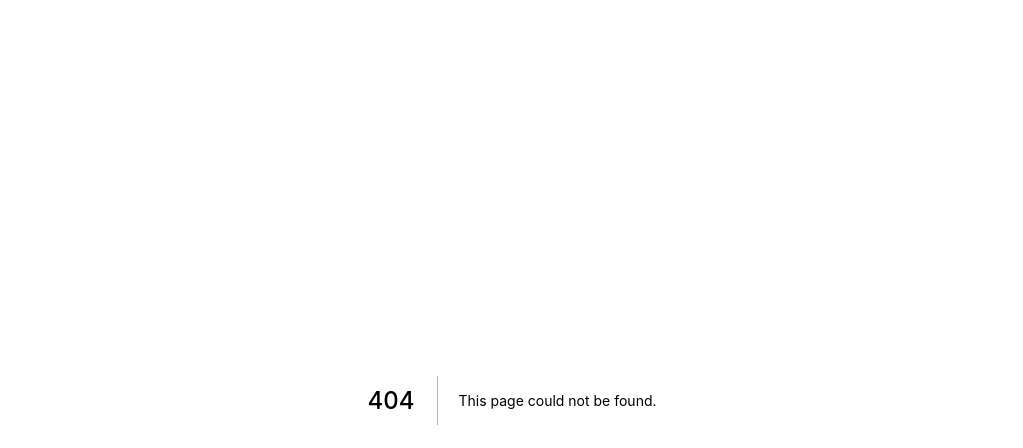
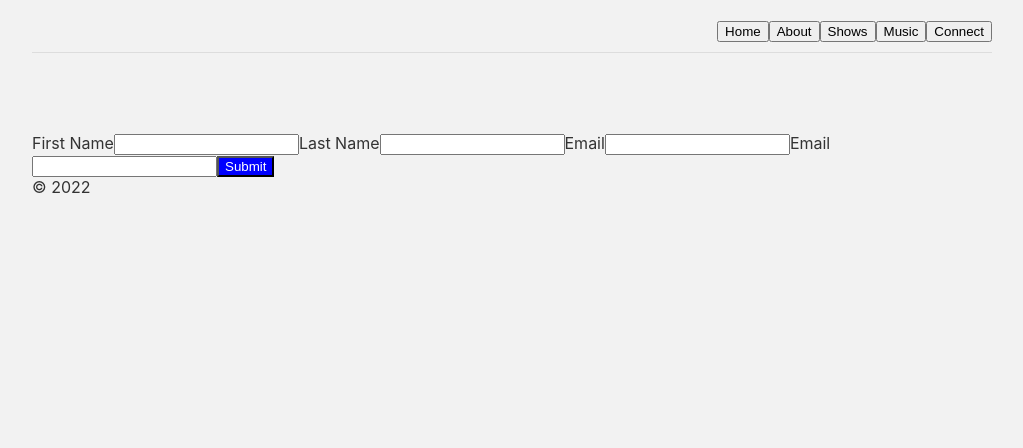
Before and after one commit to BrianSkolo/Skolo-Website, a Next.js app: page /connect in a window 1280 px wide. Before the commit this address had no page. Shown: the top 448 px of the page, without its empty margins (128-1151 px from the left). Built offline with nearby package versions, Linux system fonts and the light colour scheme.

Commit message:
initial page scaffolding

```diff
--- /dev/null
+++ b/components/Footer.js
@@ -0,0 +1,5 @@
+function Footer() {
+    return <div>&copy; 2022</div>
+}
+
+export default Footer
--- /dev/null
+++ b/components/Layout.js
@@ -0,0 +1,28 @@
+import Navbar from "./Navbar";
+import Footer from "./Footer";
+
+
+// import SkoloFace from "../public/images/SkoloFace.jpg";
+
+// function HeadShot() {
+//     return (
+//         <>
+//             <Image
+//                 src={SkoloFace}
+//                 alt="SkoloFaceVectorImage"
+//             />
+//         </>
+//     )
+// }
+
+
+
+export default function Layout({ children }) {
+    return (
+        <div className="content">
+            <Navbar />
+            <main>{children}</main>
+            <Footer />
+        </div>
+    );
+}
--- /dev/null
+++ b/components/Navbar.js
@@ -0,0 +1,28 @@
+import Link from "next/link";
+
+function Navbar() {
+    console.log(Navbar);
+    return (
+        <nav>
+        <div className="ui container" id>
+            <Link class="home" href="/">
+                <button>Home</button>
+            </Link>
+            <Link class="about" href="/about">
+                <button>About</button>
+            </Link>
+            <Link class="shows" href="/shows">
+                <button>Shows</button>
+            </Link>
+            <Link class="music" href="/music">
+                <button>Music</button>
+            </Link>
+            <Link class="connect" href="/connect">
+                <button>Connect</button>
+            </Link>
+        </div>
+        </nav>
+    )
+}
+
+export default Navbar
--- a/pages/_app.js
+++ b/pages/_app.js
@@ -1,7 +1,11 @@
 import '../styles/globals.css'
+import Layout from '../components/Layout'
 
-function MyApp({ Component, pageProps }) {
-  return <Component {...pageProps} />
+
+export default function MyApp({ Component, pageProps }) {
+  return (
+      <Layout>
+        <Component {...pageProps} />
+      </Layout>
+  );
 }
-
-export default MyApp
--- /dev/null
+++ b/pages/api/from.js
@@ -0,0 +1,19 @@
+export default function handler(req, res) {
+    // Get data submitted in request's body.
+    const body = req.body
+
+    // Optional logging to see the responses
+    // in the command line where next.js app is running.
+    console.log('body: ', body)
+
+    // Guard clause checks for first and last name,
+    // and returns early if they are not found
+    if (!body.first || !body.last) {
+      // Sends a HTTP bad request error code
+      return res.status(400).json({ data: 'First or last name not found' })
+    }
+
+    // Found the name.
+    // Sends a HTTP success code
+    res.status(200).json({ data: `${body.first} ${body.last}` })
+  }
--- /dev/null
+++ b/pages/connect.js
@@ -0,0 +1,21 @@
+export default function Form() {
+    return (
+      <div className="search bar ui segment">
+        <form action="/api/form" method="post">
+          <label htmlFor="first">First Name</label>
+          <input type="text" id="first" name="first" required />
+
+          <label htmlFor="second">Last Name</label>
+          <input type="text" id="last" name="last" required />
+
+          <label htmlFor="third">Email</label>
+          <input type="text" id="email" required />
+
+          <label htmlFor="last">Email</label>
+          <input type="text" id="email" required />
+
+          <button style={{ backgroundColor: 'blue', color: 'white' }} type="submit">Submit</button>
+        </form>
+      </div>
+    )
+  }
--- a/styles/globals.css
+++ b/styles/globals.css
@@ -1,4 +1,4 @@
-html,
+/* html,
 body {
   padding: 0;
   margin: 0;
@@ -13,4 +13,41 @@ a {
 
 * {
   box-sizing: border-box;
+} */
+
+body {
+  background: #f2f2f2;
+  color: #333;
+  font-family:  -apple-system, BlinkMacSystemFont, Segoe UI, Roboto, Oxygen,
+  Ubuntu, Cantarell, Fira Sans, Droid Sans, Helvetica Neue, sans-serif;
 }
+a {
+  color: #333;
+  text-decoration: none;
+}
+.content {
+  max-width: 960px;
+  margin: 0 auto;
+}
+nav {
+  margin: 10px auto 80px;
+  padding: 10px 0;
+  display: flex;
+  justify-content: flex-end;
+  align-items: flex-end;
+  border-bottom: 1px solid #ddd;
+}
+nav a {
+  margin-left: 12px;
+}
+nav .logo {
+  margin-right: auto;
+}
+footer {
+  display: block;
+  text-align: center;
+  padding: 30px 0;
+  margin-top: 60px;
+  color: #777;
+  border-top: 1px solid #eaeaea;
+}
```
Also changed, not shown: pages/about.js (added, +10 -0 lines), pages/index.js (+4 -68 lines), pages/music.js (added, +13 -0 lines), pages/shows.js (added, +13 -0 lines), public/images/SkoloFace.jpg (added).
